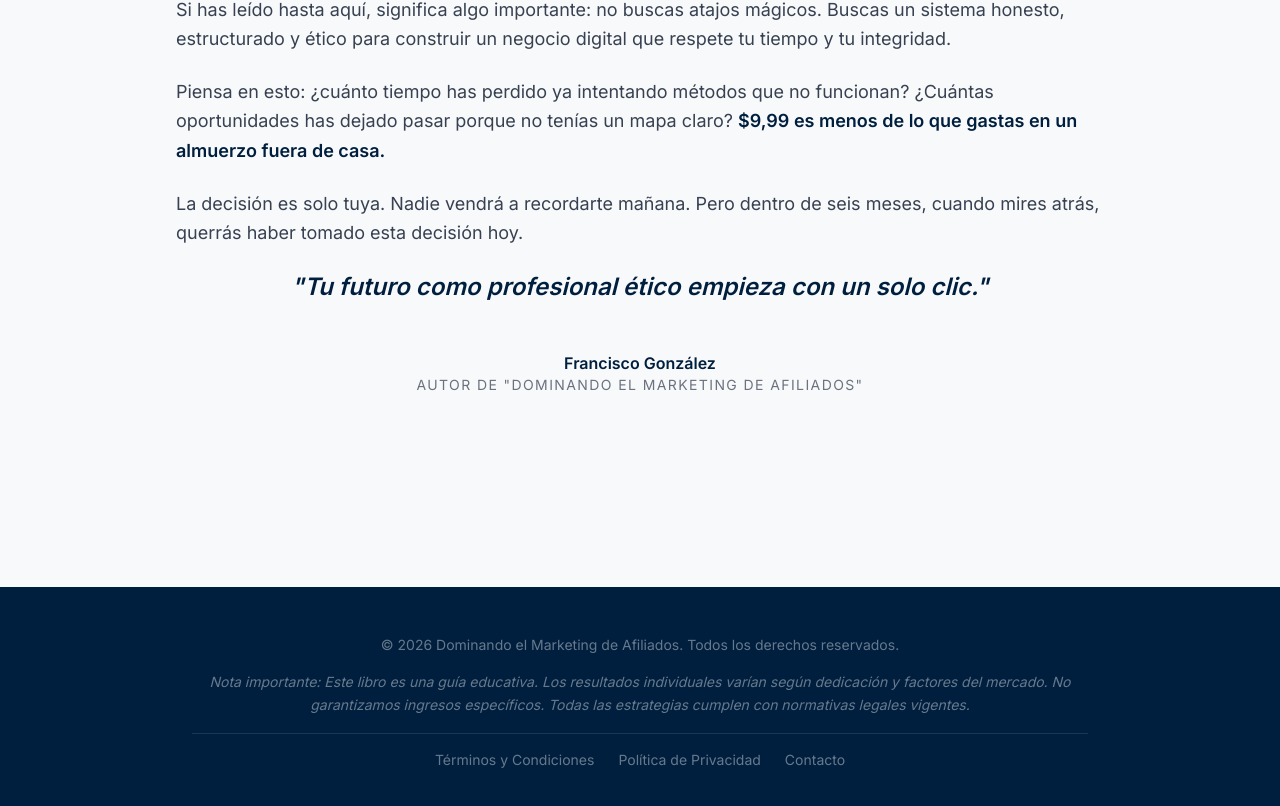
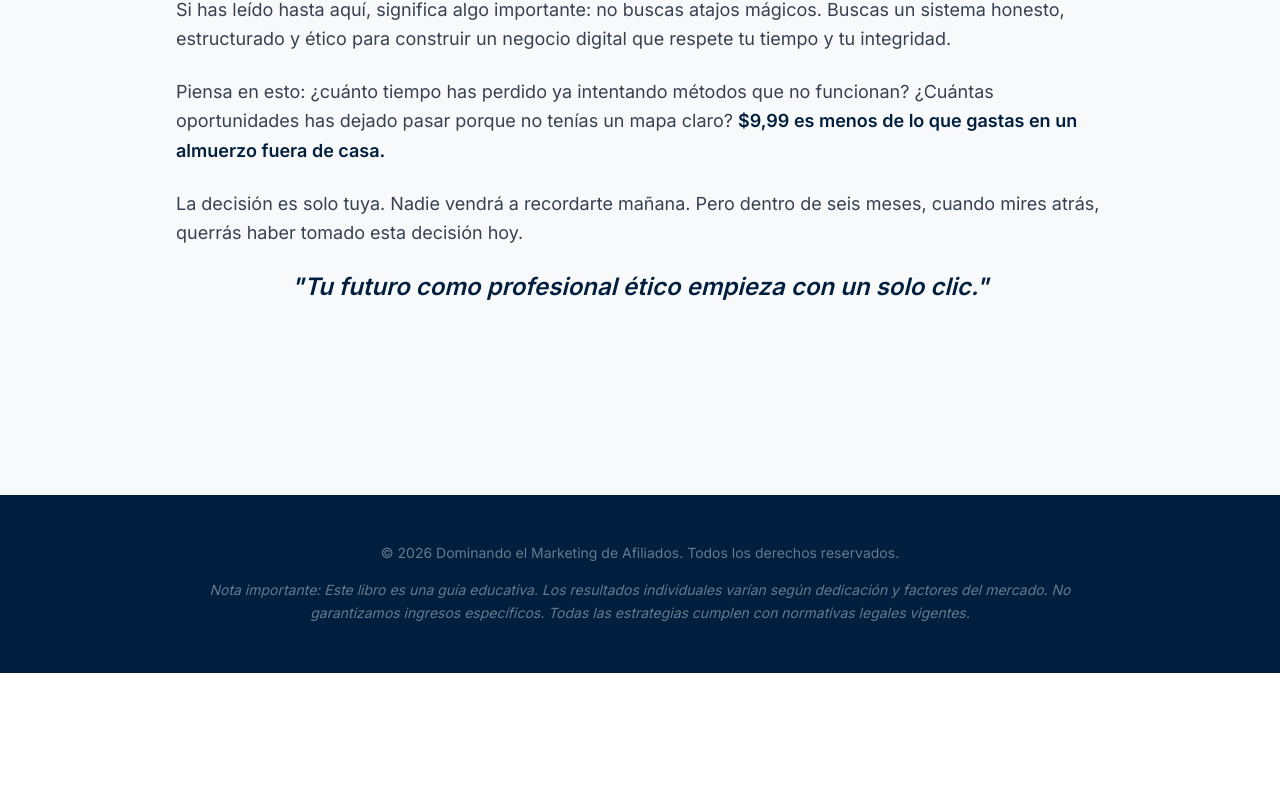
Before and after one commit to githubinf/dominando, a React (Vite) app: page / in a window 1280 px wide. Shown: the part 10598-11404 px from the top of the page. After the commit the page ends 11271 px from the top, so only its background shows below. Built offline with nearby package versions, Linux system fonts and the light colour scheme; a web font is replaced by a local one.

Commit message:
Add files via upload

```diff
--- a/App.tsx
+++ b/App.tsx
@@ -457,10 +457,6 @@ export default function App() {
               "Tu futuro como profesional ético empieza con un solo clic."
             </p>
           </div>
-          <div className="mt-12">
-            <p className="font-bold text-deepBlue">Francisco González</p>
-            <p className="text-sm text-gray-500 uppercase tracking-widest">Autor de "Dominando el Marketing de Afiliados"</p>
-          </div>
         </Section>
       </div>
 
@@ -471,11 +467,6 @@ export default function App() {
           <p className="italic leading-relaxed">
             Nota importante: Este libro es una guía educativa. Los resultados individuales varían según dedicación y factores del mercado. No garantizamos ingresos específicos. Todas las estrategias cumplen con normativas legales vigentes.
           </p>
-          <div className="flex justify-center space-x-6 pt-4 border-t border-white/10 mt-6">
-            <a href="#" className="hover:text-white transition-colors">Términos y Condiciones</a>
-            <a href="#" className="hover:text-white transition-colors">Política de Privacidad</a>
-            <a href="#" className="hover:text-white transition-colors">Contacto</a>
-          </div>
         </div>
       </footer>
     </div>
--- a/index.html
+++ b/index.html
@@ -21,7 +21,6 @@
     <link rel="canonical" href="https://dominando-el-marketing-de-afiliados.vercel.app/">
 
     <link rel="icon" type="image/png" href="https://i.ibb.co/SDqMgCZX/marketing-de-afiliados-logo.png">
-
     <script src="https://cdn.tailwindcss.com"></script>
     <link rel="preconnect" href="https://fonts.googleapis.com">
     <link rel="preconnect" href="https://fonts.gstatic.com" crossorigin>
@@ -45,15 +44,6 @@
             }
         }
     </script>
-
-    <!-- ClickBank Tracking & Configuration -->
-        <script>
-            window.clickbank = {
-                vendor: "fcofrancis"
-            };
-        </script>
-    <script src="https://scripts.clickbank.net/hop.min.js" defer></script>
-
     <style>
         body {
             font-family: 'Inter', sans-serif;
@@ -91,9 +81,6 @@
 </head>
 <body class="antialiased">
     <div id="root"></div>
-
-<!-- ClickBank Trust Badge -->
-<script src='//cbtb.clickbank.net/?vendor=fcofrancis'></script>
 <script type="module" src="/index.tsx"></script>
 </body>
 </html>
```
Also changed, not shown: 1 other file (tests, documents, lock files or other folders).
